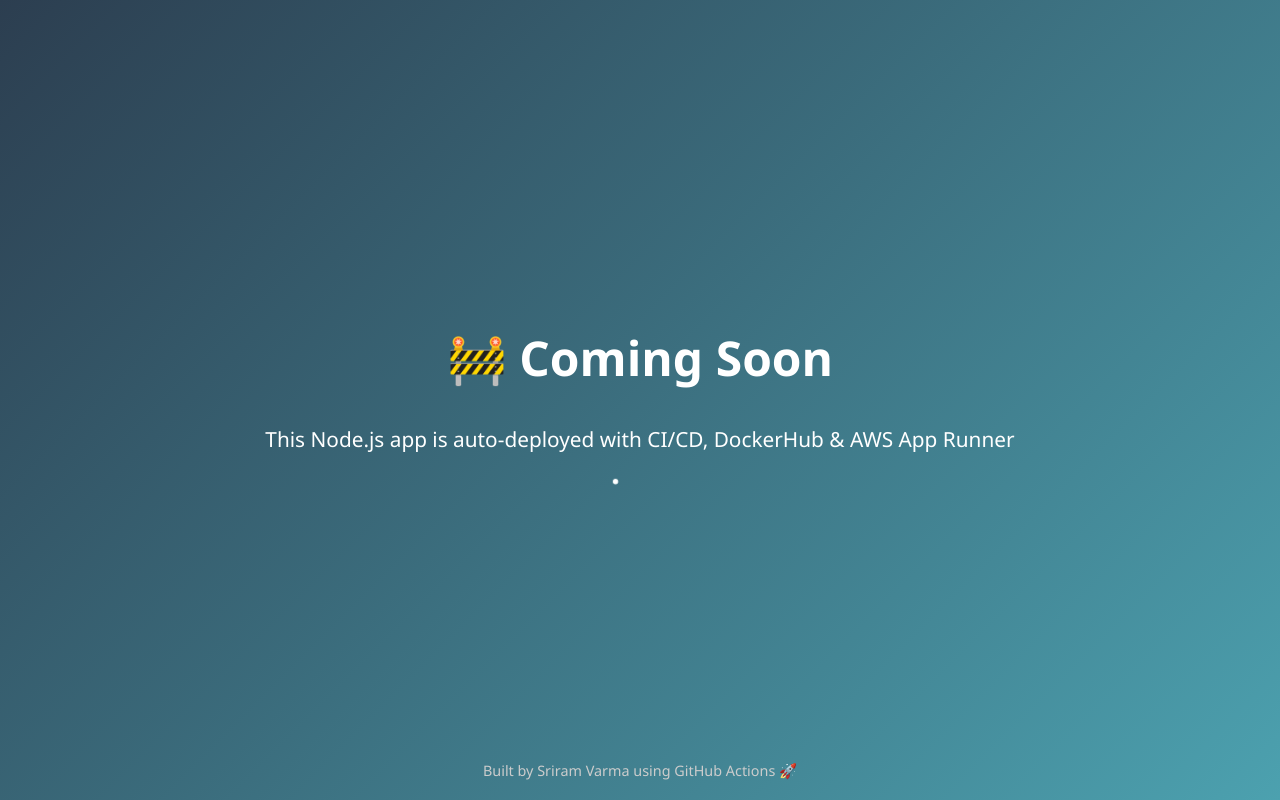
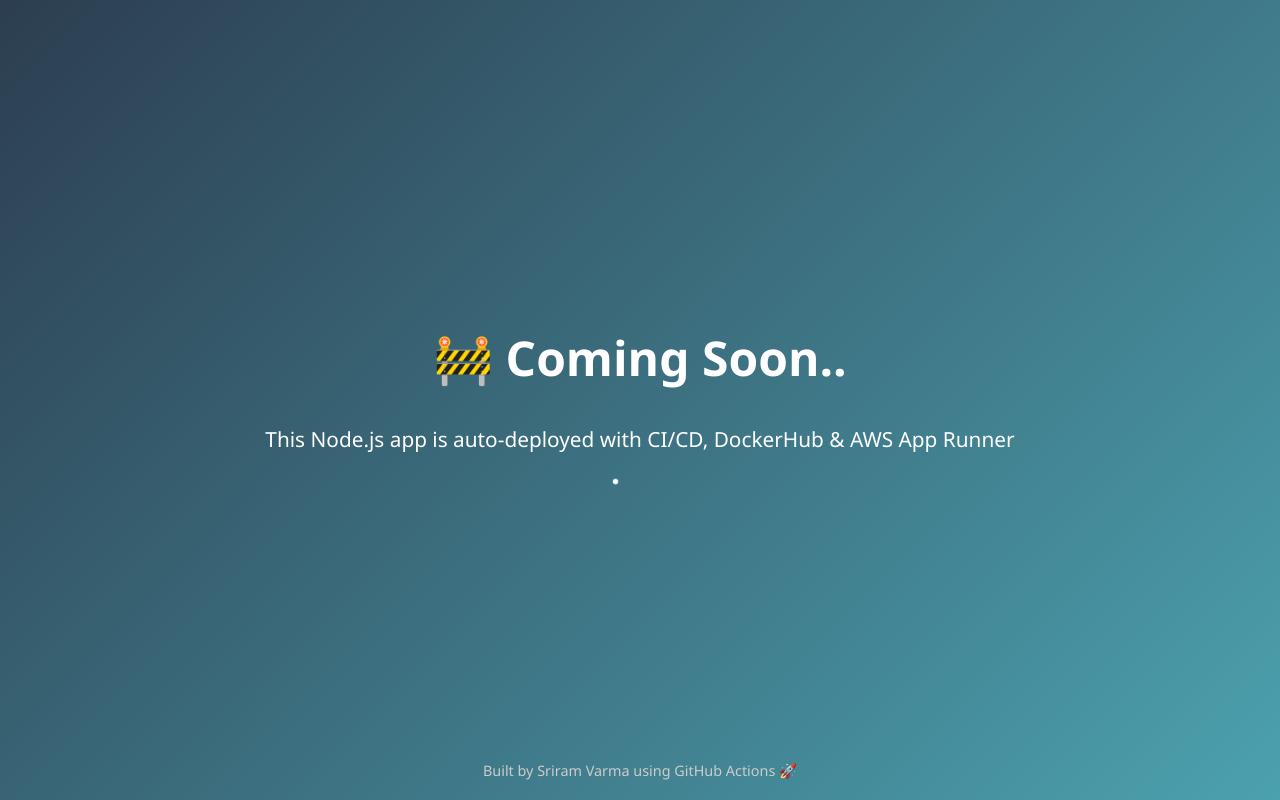
Before and after one commit to sriramvarma0/nodejs-demo-app, a website: page public/index.html in a window 1280 px wide. Drawn offline with Linux system fonts and the light colour scheme.

Commit message:
Updated code

```diff
--- a/public/index.html
+++ b/public/index.html
@@ -68,7 +68,7 @@
   </style>
 </head>
 <body>
-  <h1>🚧 Coming Soon</h1>
+  <h1>🚧 Coming Soon..</h1>
   <p>This Node.js app is auto-deployed with CI/CD, DockerHub & AWS App Runner</p>
   <div class="loader">
     <div class="dot"></div>
```
